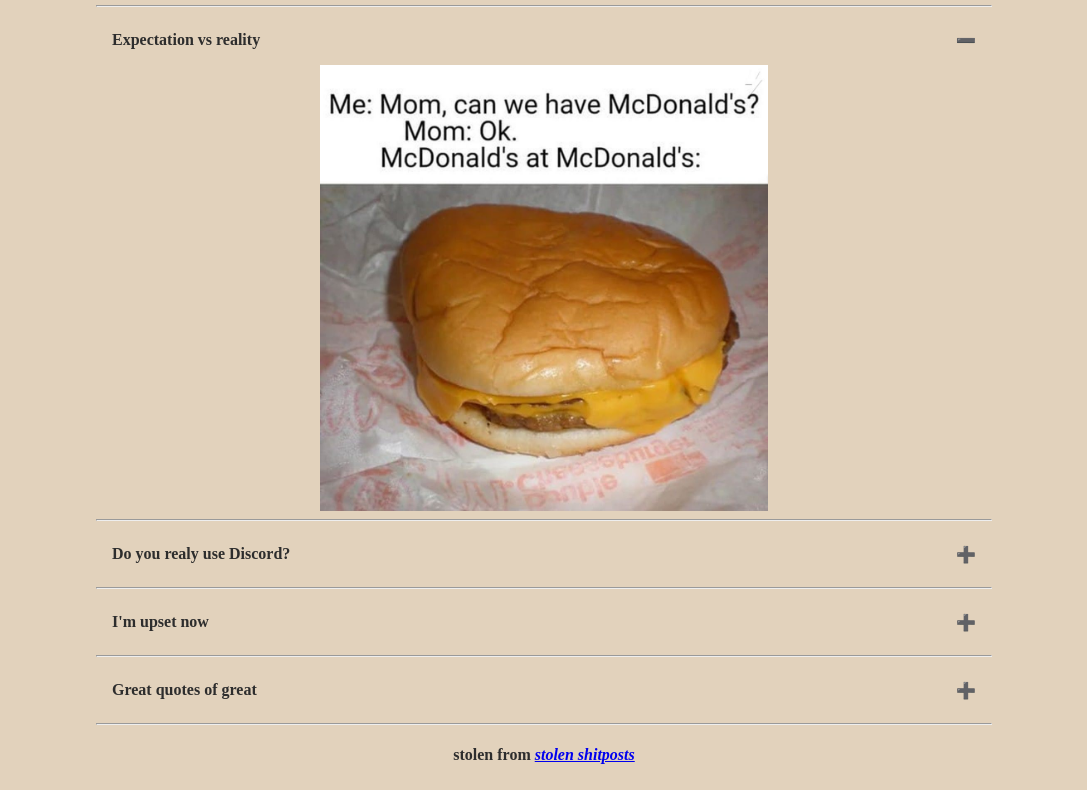
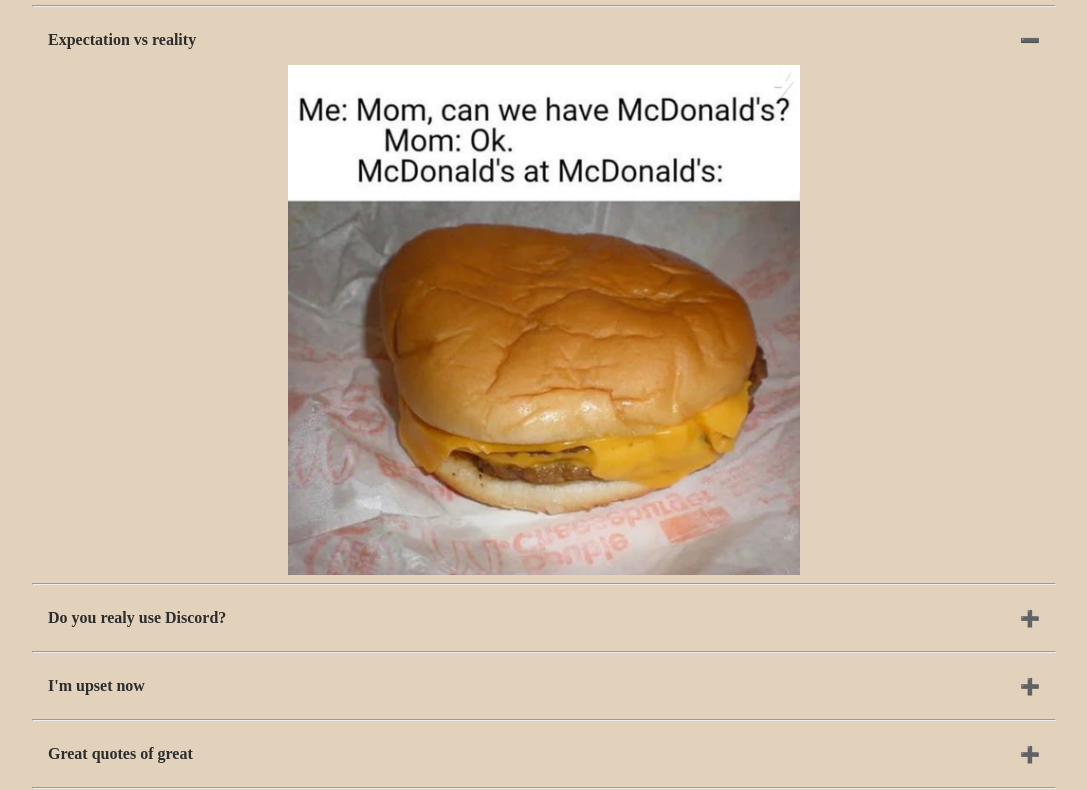
Before and after one commit to PashaSpasibo/cssBayan, a plain HTML site: page cssBayan/index.html in a window 1280 px wide. Shown: the part 122-912 px from the top of the page, without its empty margins (96-1183 px from the left). Drawn offline with Linux system fonts and the light colour scheme.

Commit message:
fix: transition13.03.23 02:07

```diff
--- a/cssBayan/styles.css
+++ b/cssBayan/styles.css
@@ -6,7 +6,7 @@ body {
     margin-bottom: 1rem;
     margin-left: auto;
     margin-right: auto;
-    width: 70%;
+    width: 80%;
 }
 h1 {
     font-size: 2rem;
@@ -38,13 +38,11 @@ h4 {
     margin-left: auto;
     margin-right: auto;
     width: 0%;
-    display: none;
-    transition: all 1s;
+    display: block;
+    transition: all 0.5s ease-out
 }
 .tab :checked ~ .image{
-    display: block;
     width: 50%;
-    transform: scale(1);
 }
 @media(hover: hover){
     div + .tab:hover {
@@ -54,8 +52,6 @@ h4 {
         color: rgb(60, 65, 195);
     }
     .tab:hover .image {
-        display: block;
         width: 50%;
-        transform: scale(1);
     }
 }
```
